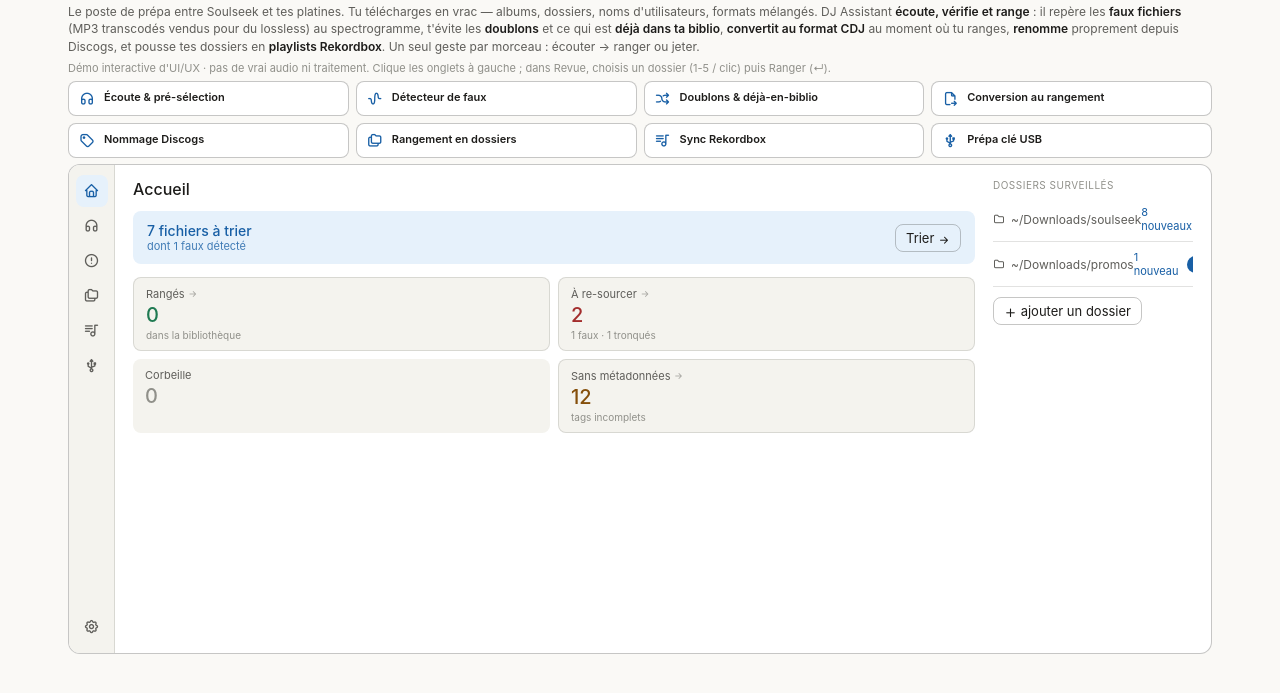
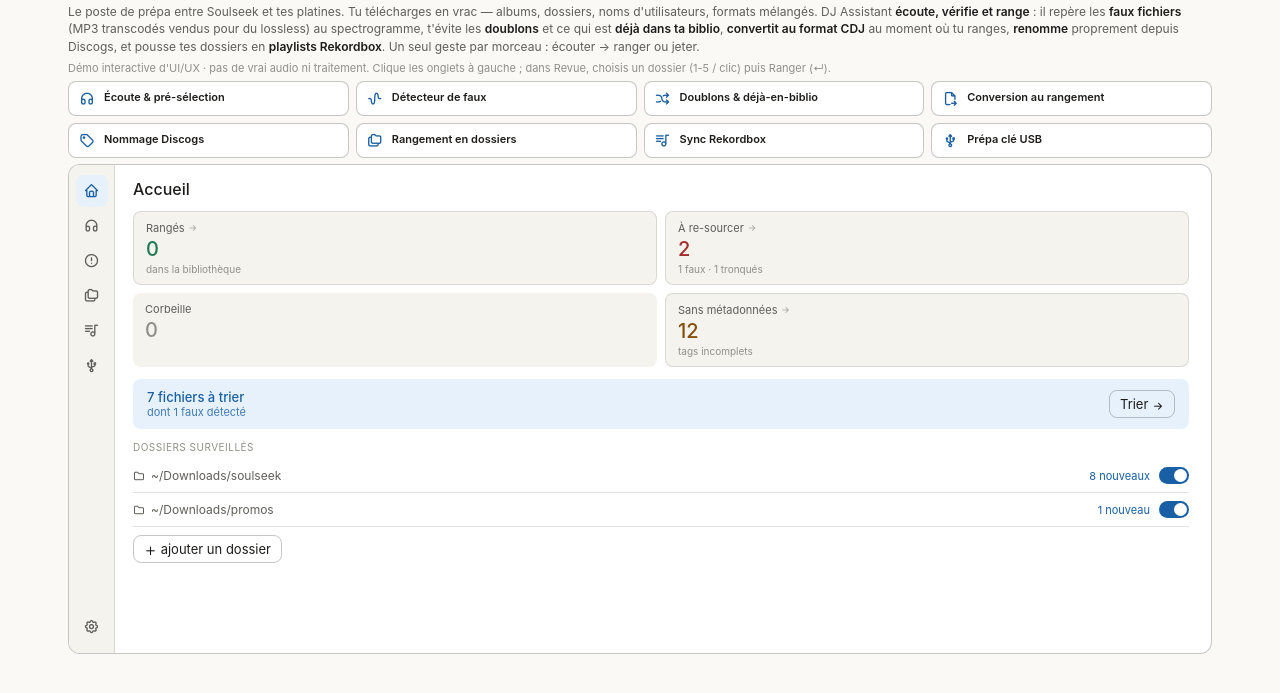
Before and after one commit to c0remusic/dj-assistant, a plain HTML site: page index.html in a window 1280 px wide. Shown: the part 37-730 px from the top of the page. Drawn offline with Linux system fonts and the light colour scheme.

Commit message:
fix(home): ordre — stats > bandeau trier > dossiers surveillés

```diff
--- a/index.html
+++ b/index.html
@@ -152,23 +152,22 @@ function openLink(u){window.open(u,'_blank','noopener');}
         +(sub?'<div style="font-size:10px;color:var(--color-text-tertiary);margin-top:2px">'+sub+'</div>':'')
         +'</div>';
     };
-    // left column: stats + bar chart
+    var pendBanner=pend?'<div style="display:flex;align-items:center;justify-content:space-between;background:var(--color-background-info);border-radius:var(--border-radius-md);padding:10px 14px;margin-bottom:12px"><div><div style="font-size:13px;font-weight:500;color:var(--color-text-info)">'+pend+' fichiers à trier</div><div style="font-size:11px;color:var(--color-text-info);opacity:.8">dont '+fakes+' faux détecté'+(fakes>1?'s':'')+'</div></div><button data-view="revue">Trier <i class="ti ti-arrow-right" style="font-size:12px;vertical-align:-2px"></i></button></div>':'';
+    var dossiers='<div class="col-h" style="margin-top:12px">Dossiers surveillés</div>'
+      +'<div class="srow"><span class="v"><i class="ti ti-folder"></i> ~/Downloads/soulseek</span><span style="display:flex;align-items:center;gap:9px"><span style="font-size:11px;color:var(--color-text-info)">8 nouveaux</span><span class="tog"></span></span></div>'
+      +'<div class="srow"><span class="v"><i class="ti ti-folder"></i> ~/Downloads/promos</span><span style="display:flex;align-items:center;gap:9px"><span style="font-size:11px;color:var(--color-text-info)">1 nouveau</span><span class="tog"></span></span></div>'
+      +'<div style="margin:8px 0 0"><button><i class="ti ti-plus" style="font-size:13px;vertical-align:-2px"></i> ajouter un dossier</button></div>';
     var leftHtml='<div class="h1">Accueil</div>'
-      +(pend?'<div style="display:flex;align-items:center;justify-content:space-between;background:var(--color-background-info);border-radius:var(--border-radius-md);padding:11px 14px;margin-bottom:13px"><div><div style="font-size:14px;font-weight:500;color:var(--color-text-info)">'+pend+' fichiers à trier</div><div style="font-size:11px;color:var(--color-text-info);opacity:.8">dont '+fakes+' faux détecté'+(fakes>1?'s':'')+'</div></div><button data-view="revue">Trier <i class="ti ti-arrow-right" style="font-size:12px;vertical-align:-2px"></i></button></div>':'')
-      +'<div style="display:grid;grid-template-columns:repeat(2,1fr);gap:8px;margin-bottom:14px">'
+      +'<div style="display:grid;grid-template-columns:repeat(2,1fr);gap:8px;margin-bottom:12px">'
         +statCard('Rangés',filed,'var(--color-text-success)','biblio','dans la bibliothèque')
         +statCard('À re-sourcer',res,'var(--color-text-danger)','ecarts',fakes+' faux · '+(res-fakes)+' tronqués')
         +statCard('Corbeille',tr,'var(--color-text-tertiary)','',null)
         +statCard('Sans métadonnées',noMeta+12,'var(--color-text-warning)','biblio','tags incomplets')
       +'</div>'
-      +(filed?'<div class="col-h">Répartition par dossier</div>'+bars:'')
-      ;
-    // right column: dossiers surveillés
-    var rightHtml='<div class="col-h">Dossiers surveillés</div>'
-      +'<div class="srow"><span class="v"><i class="ti ti-folder"></i> ~/Downloads/soulseek</span><span style="display:flex;align-items:center;gap:9px"><span style="font-size:11px;color:var(--color-text-info)">8 nouveaux</span><span class="tog"></span></span></div>'
-      +'<div class="srow"><span class="v"><i class="ti ti-folder"></i> ~/Downloads/promos</span><span style="display:flex;align-items:center;gap:9px"><span style="font-size:11px;color:var(--color-text-info)">1 nouveau</span><span class="tog"></span></span></div>'
-      +'<div style="margin:10px 0 0"><button><i class="ti ti-plus" style="font-size:13px;vertical-align:-2px"></i> ajouter un dossier</button></div>';
-    content.innerHTML='<div class="home-body"><div class="home-left">'+leftHtml+'</div><div class="home-right">'+rightHtml+'</div></div>';
+      +pendBanner
+      +dossiers
+      +(filed?'<div class="col-h" style="margin-top:12px">Répartition par dossier</div>'+bars:'');
+    content.innerHTML='<div class="home-body"><div class="home-left">'+leftHtml+'</div></div>';
   }
 
   function renderRevue(){
```
